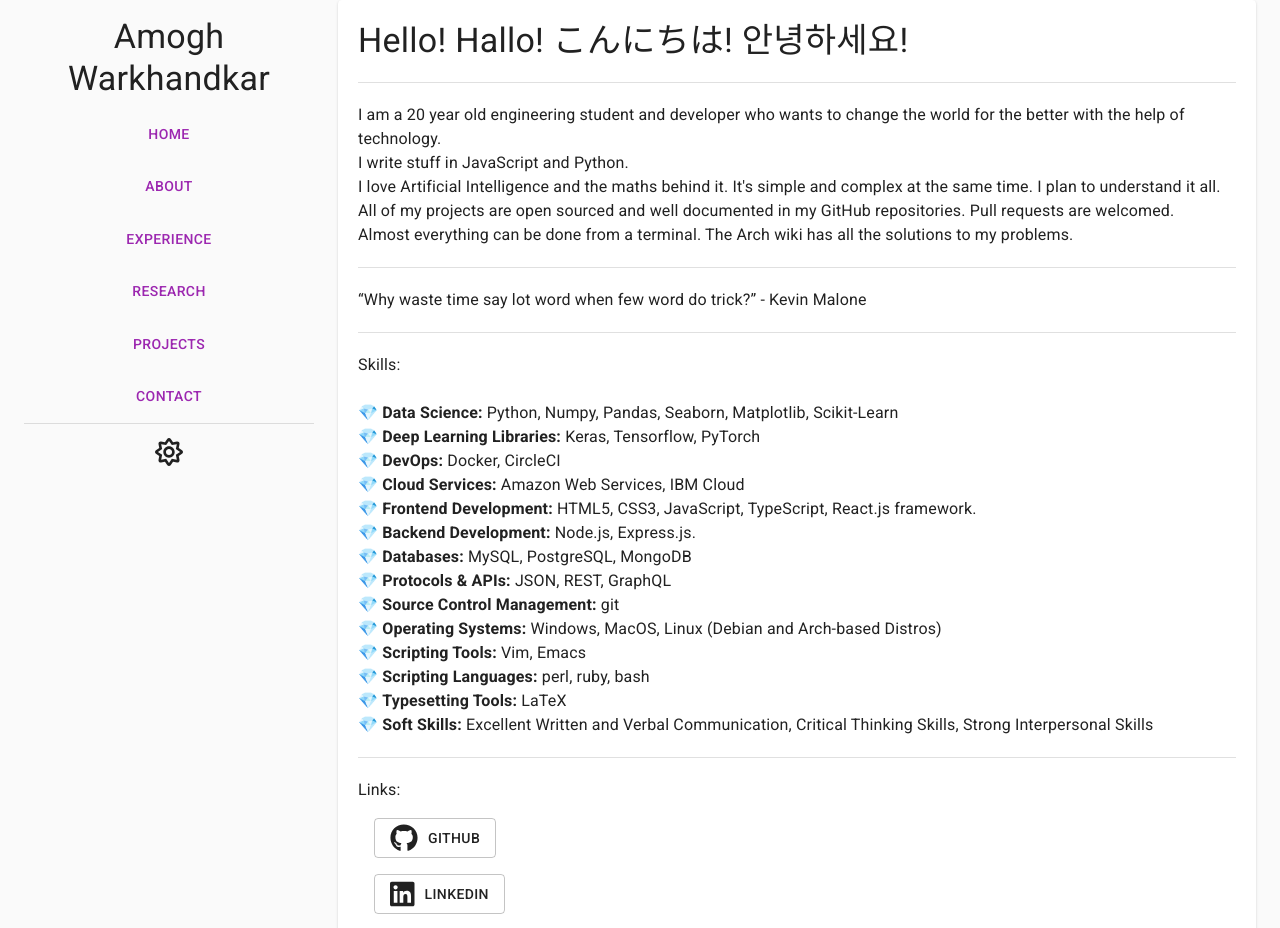
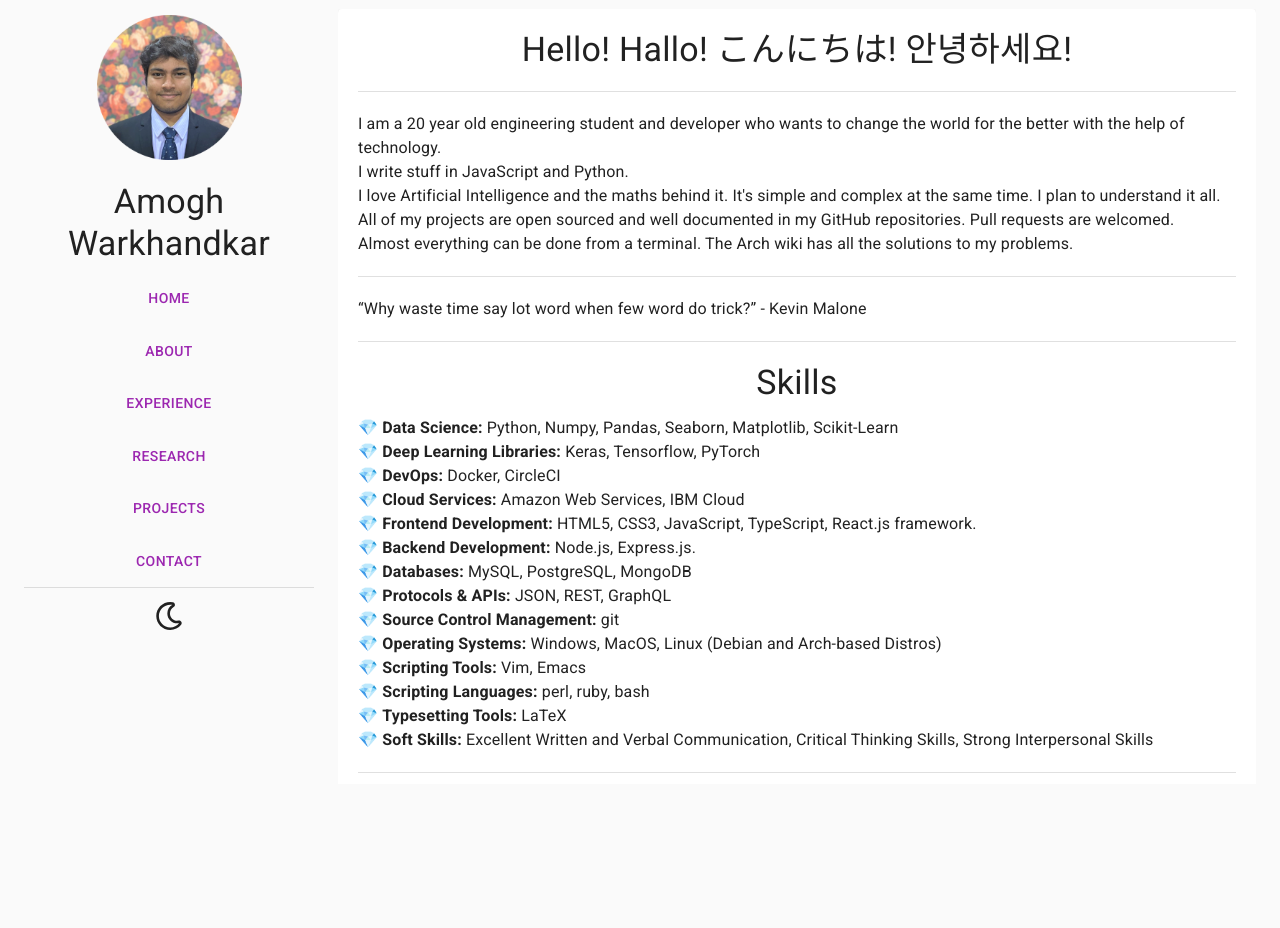
Before and after one commit to amogh-w/old-amogh-w.github.io, a React (Create React App) app: page /projects in a window 1280 px wide. Shown: the top 928 px of the page. After the commit the page ends 800 px from the top, so only its background shows below. Built offline with nearby package versions, Linux system fonts and the light colour scheme.

Commit message:
October Update

```diff
--- a/src/App.js
+++ b/src/App.js
@@ -21,6 +21,7 @@
 import Contact from "./components/Contact";
 import { FontAwesomeIcon } from "@fortawesome/react-fontawesome";
 import { faSun, faMoon } from "@fortawesome/free-regular-svg-icons";
+import profilePhoto from "./media/linkedin-circle.png";
 
 const App = () => {
   const [darkState, setDarkState] = useState(
@@ -49,6 +50,15 @@
           <Grid container spacing={3}>
             <HashRouter basename="/">
               <Grid item xs={12} sm={3}>
+                <div style={{ textAlign: "center" }}>
+                  <img
+                    src={profilePhoto}
+                    style={{
+                      width: "50%",
+                      paddingTop: "5%",
+                    }}
+                  />
+                </div>
                 <List>
                   <ListItem style={{ textAlign: "center" }}>
                     <Typography variant="h4">Amogh Warkhandkar</Typography>
@@ -120,7 +130,7 @@
                       variant="body1"
                       onClick={handleThemeChange}
                     >
-                      {darkState ? (
+                      {!darkState ? (
                         <FontAwesomeIcon icon={faMoon} size="2x" />
                       ) : (
                         <FontAwesomeIcon icon={faSun} size="2x" />
@@ -130,6 +140,22 @@
                 </List>
               </Grid>
               <Grid item xs={12} sm={9}>
+                <div
+                  id="div1"
+                  style={{
+                    height: "98vh",
+                    position: "relative",
+                    paddingTop: "1%",
+                  }}
+                >
+                  <div
+                    id="div2"
+                    style={{
+                      // height: "100vh",
+                      maxHeight: "100%",
+                      overflow: "auto",
+                    }}
+                  >
                     <Paper style={{ padding: "20px" }}>
                       <Route exact path="/" component={Home} />
                       <Route path="/about" component={About} />
@@ -138,6 +164,8 @@
                       <Route path="/projects" component={Projects} />
                       <Route path="/contact" component={Contact} />
                     </Paper>
+                  </div>
+                </div>
               </Grid>
             </HashRouter>
           </Grid>
--- a/src/components/About.js
+++ b/src/components/About.js
@@ -17,9 +17,11 @@
 const About = () => {
   return (
     <div>
-      <Typography variant="h4" gutterBottom>
-        Development Environment
-      </Typography>
+      <div style={{ textAlign: "center" }}>
+        <Typography variant="h4" gutterBottom>
+          Development Environment
+        </Typography>
+      </div>
       <Divider style={{ margin: "20px 0px" }} />
       <Typography variant="body1" gutterBottom>
         <FontAwesomeIcon icon={faWindows} style={{ marginRight: "10px" }} />
--- a/src/components/Contact.js
+++ b/src/components/Contact.js
@@ -32,7 +32,9 @@
 
   return (
     <div>
-      <Typography variant="h4">Get in Touch</Typography>{" "}
+      <div style={{ textAlign: "center" }}>
+        <Typography variant="h4">Get in Touch</Typography>{" "}
+      </div>
       <TextField
         name="name"
         label="Name"
--- a/src/components/Experience.js
+++ b/src/components/Experience.js
@@ -17,9 +17,11 @@
 const Experience = () => {
   return (
     <div>
+      <div style={{ textAlign: "center" }}>
         <Typography variant="h4" gutterBottom>
           Education
         </Typography>
+      </div>
       <Card style={{ marginBottom: "20px" }}>
         <CardHeader title="Vidyalankar Institute of Technology"></CardHeader>
         <CardContent style={{ paddingTop: "0px" }}>
@@ -28,15 +30,17 @@
             <Divider style={{ marginTop: "10px" }} />
             <List>
               <ListItem>★ Course: B.E. in Information Technology</ListItem>
-              <ListItem>★ Overall GPA: 8.19 (SEM I - V)</ListItem>
+              <ListItem>★ Overall GPA: 8.46 (SEM I - VI)</ListItem>
             </List>
           </Typography>
         </CardContent>
       </Card>
       <Divider style={{ margin: "20px 0px" }} />
+      <div style={{ textAlign: "center" }}>
         <Typography variant="h4" gutterBottom>
           Work
         </Typography>
+      </div>
       <Card>
         <CardHeader title="JavaScript Developer and UI/UX Designer Intern @ Hyfunn"></CardHeader>
         <CardContent style={{ paddingTop: "0px" }}>
--- a/src/components/Home.js
+++ b/src/components/Home.js
@@ -20,9 +20,11 @@
 const Home = () => {
   return (
     <div>
-      <Typography variant="h4" gutterBottom>
-        Hello! Hallo! こんにちは! 안녕하세요!
-      </Typography>
+      <div style={{ textAlign: "center" }}>
+        <Typography variant="h4" gutterBottom>
+          Hello! Hallo! こんにちは! 안녕하세요!
+        </Typography>
+      </div>
       <Divider style={{ margin: "20px 0px" }} />
       <Typography variant="body1" gutterBottom>
         I am a 20 year old engineering student and developer who wants to change
@@ -40,10 +42,12 @@
         <Divider style={{ margin: "20px 0px" }} />
       </Typography>
 
+      <div style={{ textAlign: "center" }}>
+        <Typography variant="h4" gutterBottom>
+          Skills
+        </Typography>
+      </div>
       <Typography>
-        Skills:
-        <br />
-        <br />
         💎 <b>Data Science:</b> Python, Numpy, Pandas, Seaborn, Matplotlib,
         Scikit-Learn
         <br />
@@ -78,7 +82,11 @@
         <br />
       </Typography>
       <Divider style={{ margin: "20px 0px" }} />
-      <Typography variant="body1">Links:</Typography>
+      <div style={{ textAlign: "center" }}>
+        <Typography variant="h4" gutterBottom>
+          Links
+        </Typography>
+      </div>
       <List>
         <ListItem>
           <Button variant="outlined" href="https://github.com/amogh-w">
@@ -89,11 +97,10 @@
             />
             github
           </Button>
-        </ListItem>
-        <ListItem>
           <Button
             variant="outlined"
             href="https://www.linkedin.com/in/amogh-warkhandkar-517a4b174/"
+            style={{ marginLeft: "20px" }}
           >
             <FontAwesomeIcon
               icon={faLinkedin}
@@ -102,11 +109,10 @@
             />
             linkedin
           </Button>
-        </ListItem>
-        <ListItem>
           <Button
             variant="outlined"
             href="https://www.researchgate.net/profile/Amogh_Warkhandkar"
+            style={{ marginLeft: "20px" }}
           >
             <FontAwesomeIcon
               icon={faResearchgate}
@@ -117,17 +123,22 @@
           </Button>
         </ListItem>
         <ListItem>
-          <Button variant="outlined" href="#">
+          <Button
+            variant="outlined"
+            href="https://drive.google.com/file/d/11z62-2rz4Hj-OnebP5Ay86aPQAYZWWoc/view?usp=sharing"
+          >
             <FontAwesomeIcon
               icon={faFile}
               style={{ marginRight: "10px" }}
               size="2x"
             />
-            resume
+            multi page resume
           </Button>
-        </ListItem>
-        <ListItem>
-          <Button variant="outlined" href="#">
+          <Button
+            variant="outlined"
+            href="https://drive.google.com/file/d/1pE-JrhRatN1-R1kxu0z_l4qvoon0L7oa/view?usp=sharing"
+            style={{ marginLeft: "20px" }}
+          >
             <FontAwesomeIcon
               icon={faFile}
               style={{ marginRight: "10px" }}
--- a/src/components/Research.js
+++ b/src/components/Research.js
@@ -18,10 +18,16 @@
 const Research = () => {
   return (
     <div>
-      <Typography variant="h4" gutterBottom>
-        Articles
-      </Typography>
+      <div style={{ textAlign: "center" }}>
+        <Typography variant="h4" gutterBottom>
+          Articles
+        </Typography>
+      </div>
       <Card style={{ marginBottom: "20px" }}>
+        <img
+          src="https://github.com/amogh-w/Paper-DevGAN/raw/master/Images/working_of_gans.png"
+          style={{ width: "100%" }}
+        />
         <CardHeader title="Measuring Performance of Generative Adversarial Networks on Devanagari Script"></CardHeader>
         <CardContent style={{ paddingTop: "0px" }}>
           <Typography variant="body1">
```
Also changed, not shown: src/components/Projects.js (+29 -3 lines), src/media/linkedin-circle.png (added). Lines whose indentation alone changed are shown as unchanged.
